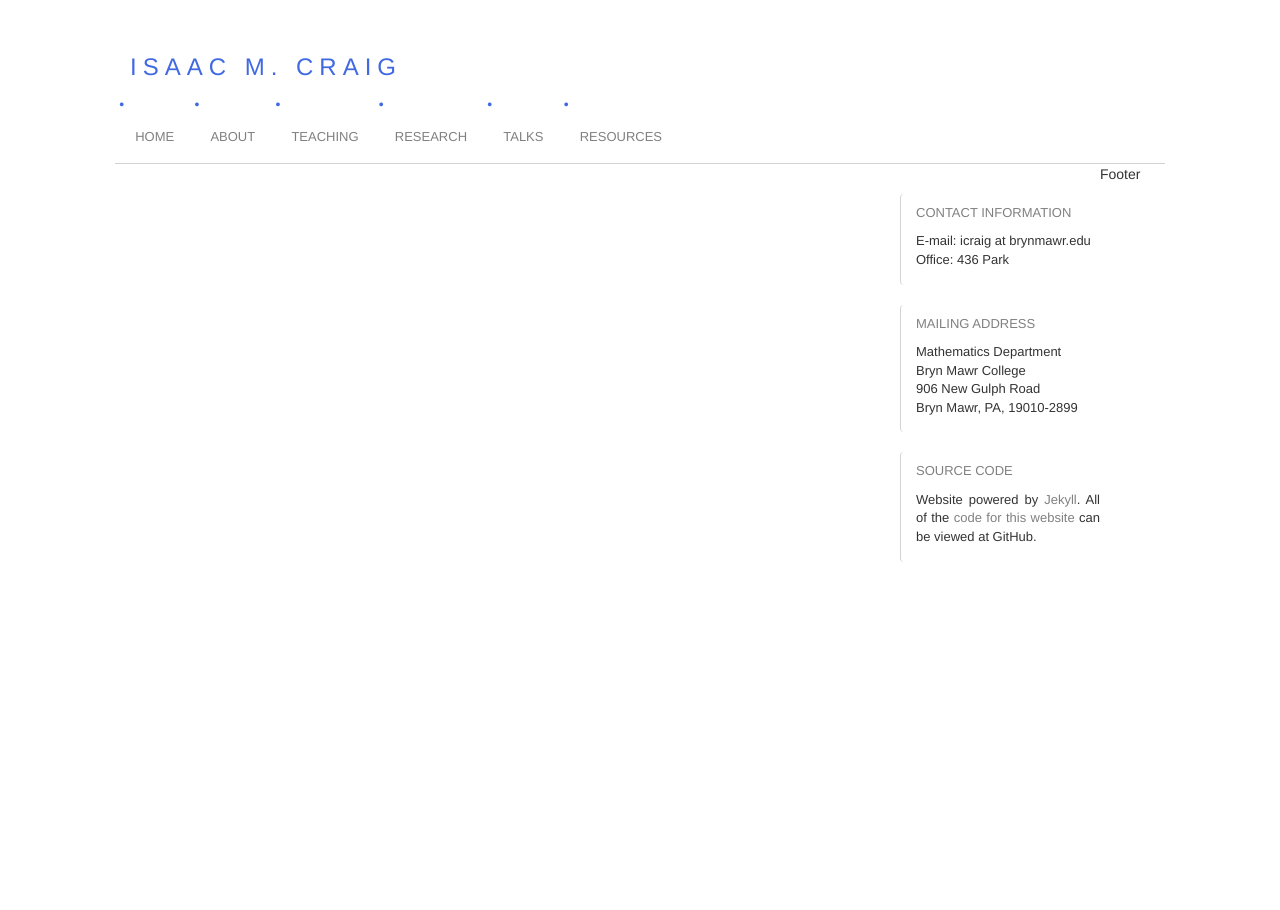
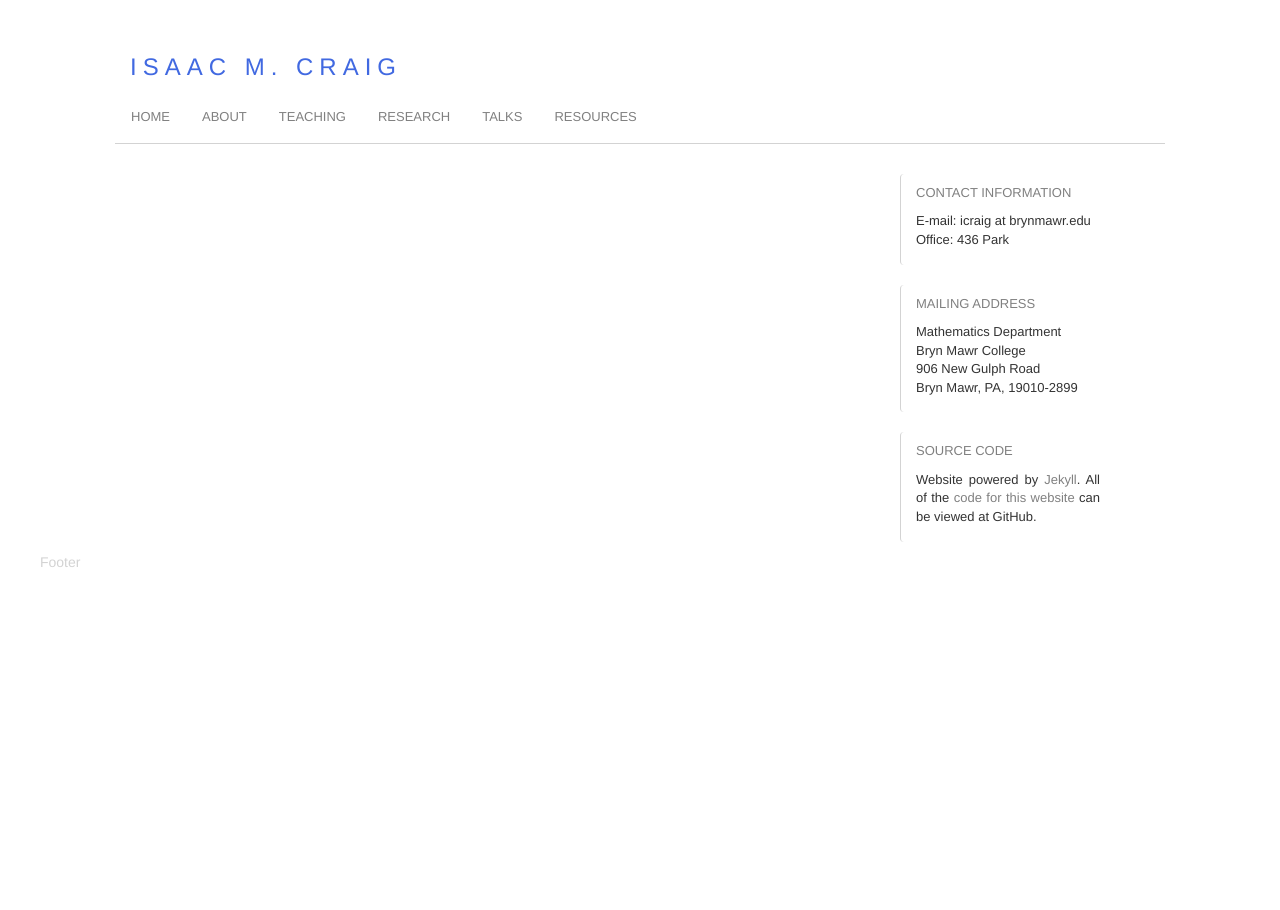
Before and after one commit to isundberg/isaacmc.github.io, a Jekyll site: the page built from README.md, in a window 1280 px wide. Built offline with Jekyll 4.4.1, drawn with Linux system fonts in a browser that asks for light colours; our own code applies the rules of GitHub Pages for plain Markdown files.

Commit message:
Update index.css

```diff
--- a/css/index.css
+++ b/css/index.css
@@ -111,7 +111,29 @@
 }
 
 /* For lists in custom content list environment */
-#content
+#contentList3 {
+	list-style: none;
+}
+
+#contentList2 ul {
+    list-style: none;
+    padding:0;
+    margin:0;
+}
+
+#contentList2 li {
+    padding-left: 1em;
+    text-indent: -.7em;
+}
+
+#contentList2 li:before {
+    content: "• ";
+    color: RoyalBlue;
+}
+
+
+
+/* Footer styles */
 
 #footer {
 	clear: left;
@@ -121,6 +143,7 @@
 
 
 
+/* Universal styles */
 
 a {
 	color: gray;
@@ -130,19 +153,3 @@
 a:hover {
     color: RoyalBlue;
 }
-
-ul {
-    list-style: none;
-    padding:0;
-    margin:0;
-}
-
-li {
-    padding-left: 1em;
-    text-indent: -.7em;
-}
-
-li:before {
-    content: "• ";
-    color: RoyalBlue;
-}
```
